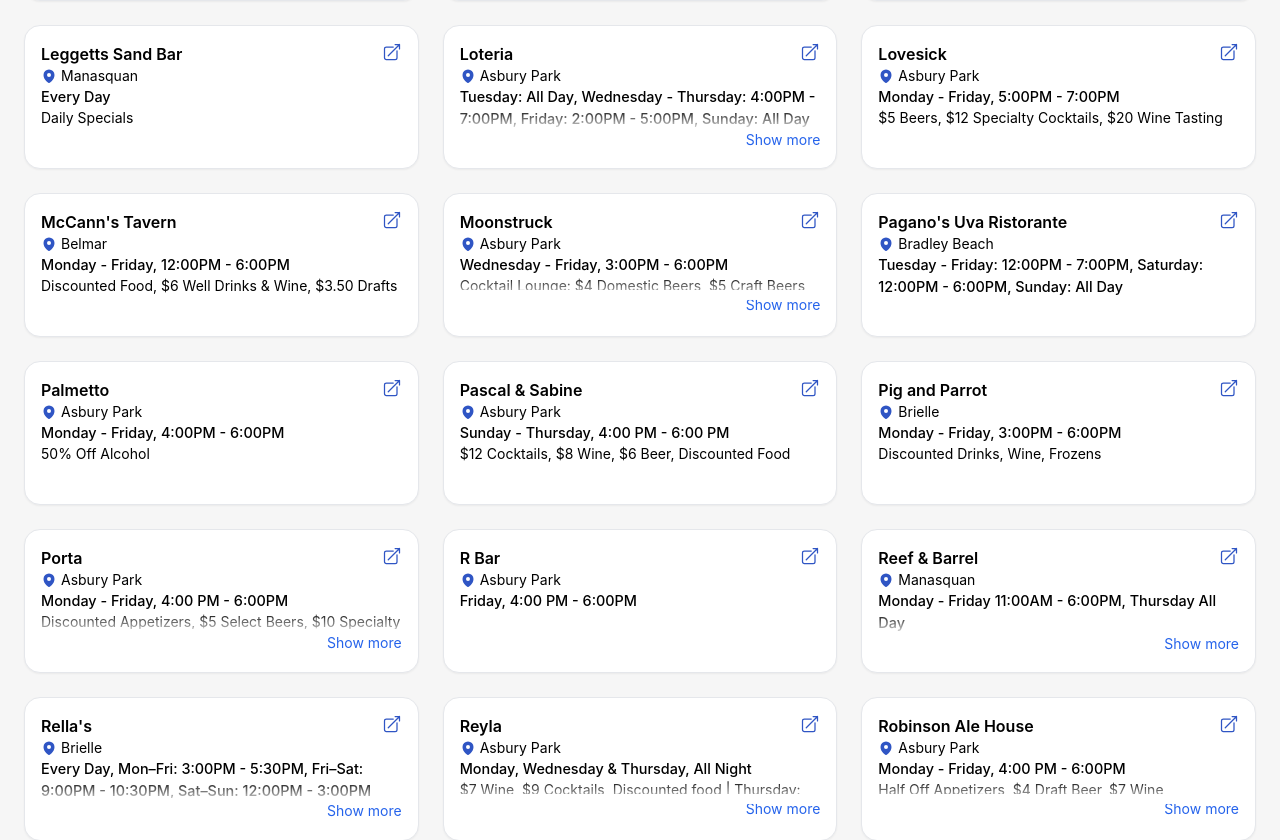
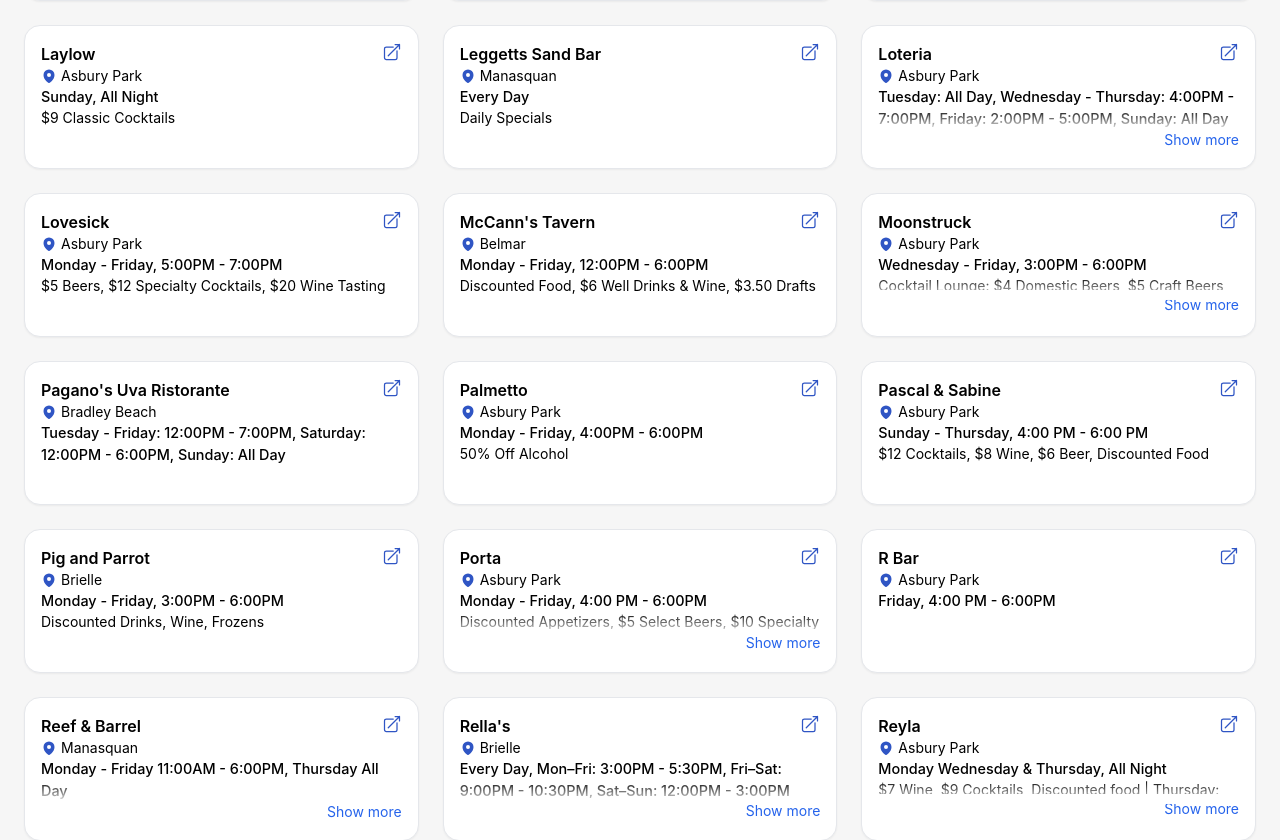
Before and after one commit to marytomkins/jersey-shore-happy-hours, a React (Create React App) app: page / in a window 1280 px wide. Shown: the part 2015-2855 px from the top of the page. Built offline with nearby package versions, Linux system fonts and the light colour scheme.

Commit message:
add laylow 7/10

```diff
--- a/src/data/happyHours.js
+++ b/src/data/happyHours.js
@@ -364,7 +364,7 @@ const data = [
   {
     name: "Reyla",
     town: "Asbury Park",
-    dayText: "Monday, Wednesday & Thursday",
+    dayText: "Monday Wednesday & Thursday",
     dayFilter: {
       Wednesday: ["4:00PM", "9:30PM"],
       Thursday: ["4:00PM", "10:00PM"],
@@ -383,6 +383,18 @@ const data = [
     description:
       "$7 Wine, $9 Cocktails, Discounted food | Thursday: 50% Off Martinis Only",
     link: "https://www.heyreyla.com/drink",
+  },
+  {
+    name: "Laylow",
+    town: "Asbury Park",
+    dayText: "Sunday",
+    dayFilter: {
+      Sunday: ["5:00PM", "10:00PM"],
+    },
+    timeText: "All Night",
+    timeFilter: ["5:00PM", "6:00PM", "7:00PM", "8:00PM", "9:00PM", "10:00PM"],
+    description: "$9 Classic Cocktails",
+    link: "https://www.laylowap.com/drink",
   },
   {
     name: "Robinson Ale House",
```
